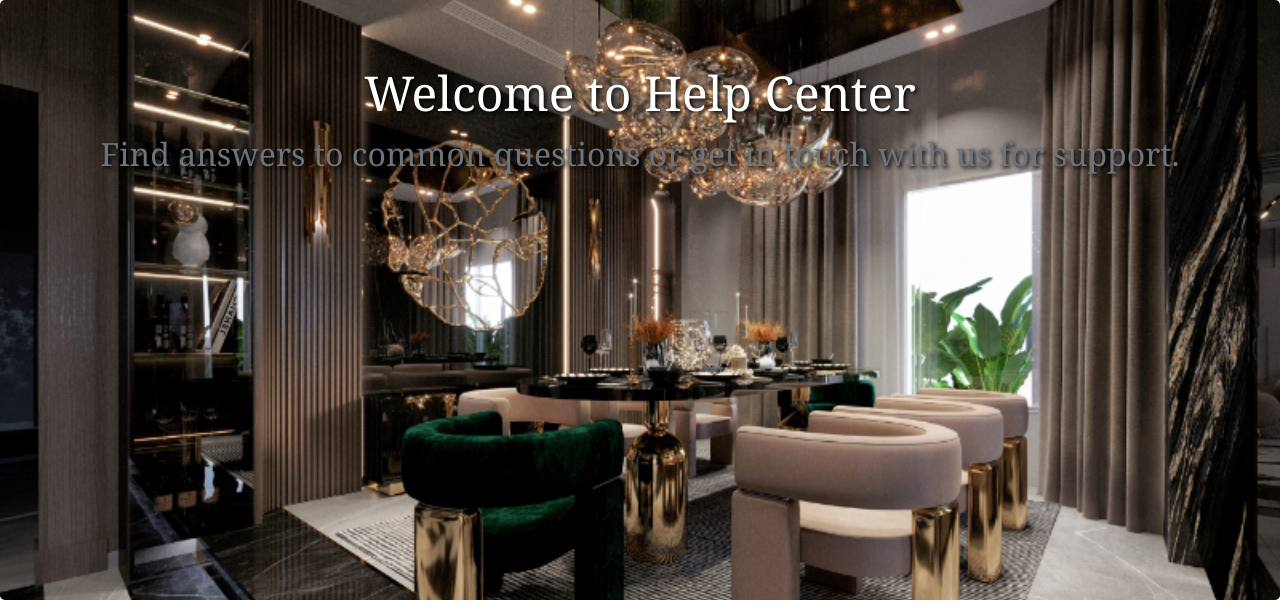
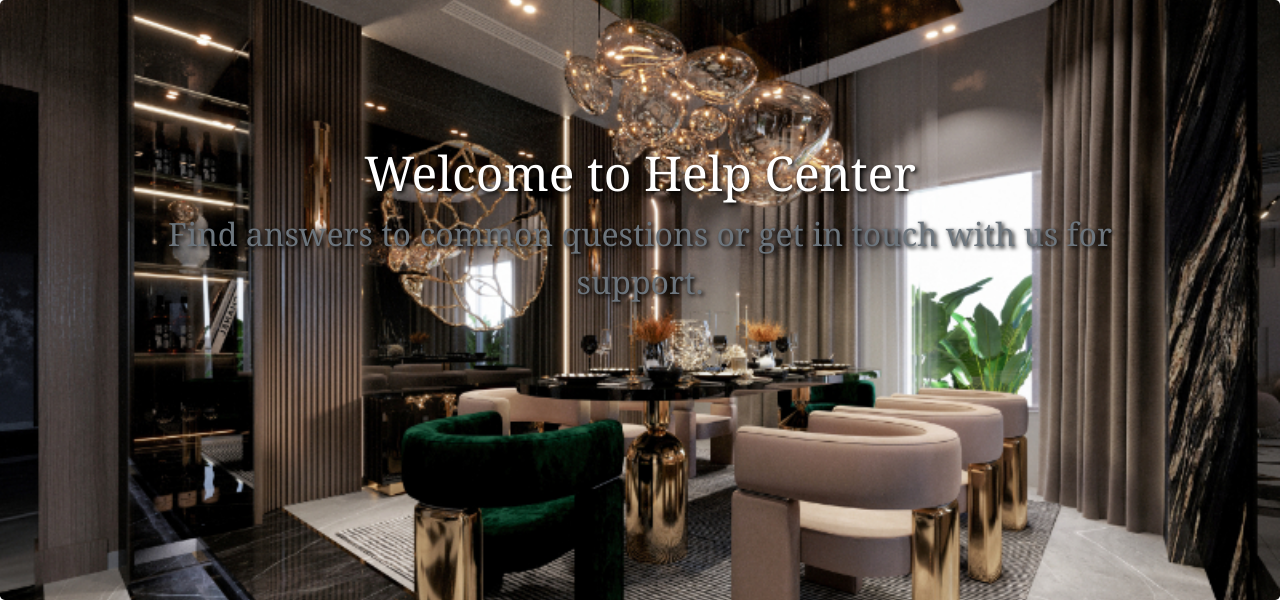
Before and after one commit to Code021-raelle/bnb, a Flask app: page /help-center in a window 1280 px wide. Shown: the part 62-666 px from the top of the page. Run offline with Flask 3, Linux system fonts and the light colour scheme; some libraries are stand-ins or nearby versions.

Commit message:
paddings to centerlize the page view

```diff
--- a/app/templates/help-center.html
+++ b/app/templates/help-center.html
@@ -47,7 +47,7 @@
 
 
         <!-- Help Center Header -->
-        <section class="jumbotron text-center mb-0">
+        <section class="jumbotron text-center mb-0" style="padding: 9rem;">
             <div class="container">
                 <h1 class="jumbotron-heading">Welcome to Help Center</h1>
                 <p class="lead text-muted">Find answers to common questions or get in touch with us for support.</p>
@@ -126,7 +126,7 @@
             <p>
                 <a href="/privacy-&-policy" class="text-white mx-2">Privacy Policy</a> |
                 <a href="/terms-and-conditions" class="text-white mx-2">Terms of Service</a> |
-                <a href="mailto:support@bnb.com" class="text-white mx-2">Contact Us</a>
+                <a href="mailto:support@3ple~R.com" class="text-white mx-2">Contact Us</a>
             </p>
         </footer>
     </div>
```
